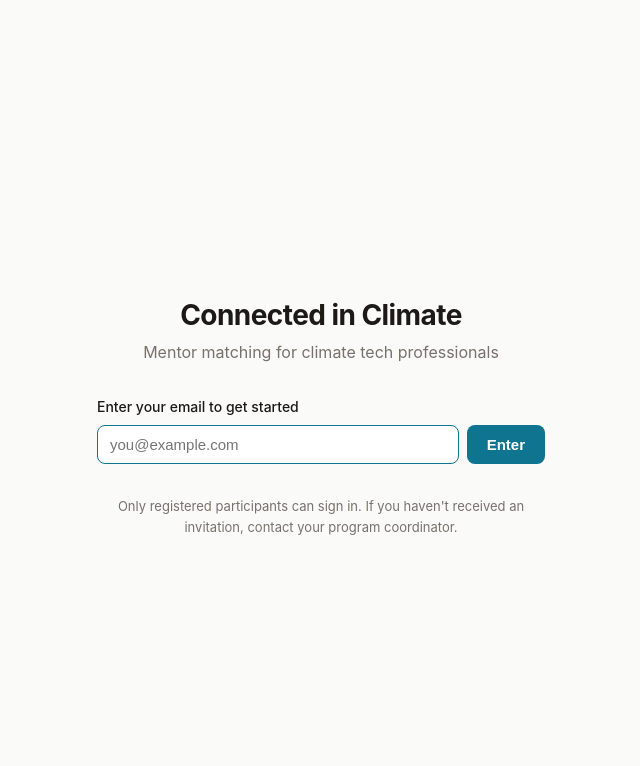
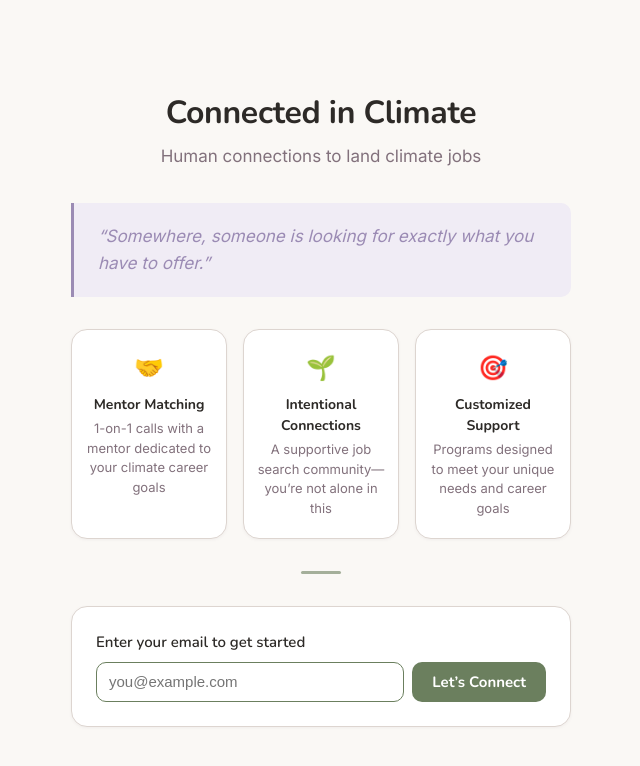
Before and after one commit to krzheng3150/connected-in-climate, a React (Vite) app in the folder client/: page / in a window 1280 px wide. Shown: the top 766 px of the page, without its empty margins (319-959 px from the left). Built offline with nearby package versions, Linux system fonts and the light colour scheme.

Commit message:
switch to warm colours and align with mockups

```diff
--- a/client/index.html
+++ b/client/index.html
@@ -3,6 +3,9 @@
   <head>
     <meta charset="UTF-8" />
     <meta name="viewport" content="width=device-width, initial-scale=1.0" />
+    <link rel="preconnect" href="https://fonts.googleapis.com" />
+    <link rel="preconnect" href="https://fonts.gstatic.com" crossorigin />
+    <link href="https://fonts.googleapis.com/css2?family=Nunito:wght@400;600;700&family=Inter:wght@400;500;600&display=swap" rel="stylesheet" />
     <title>Connected in Climate</title>
   </head>
   <body>
--- a/client/src/index.css
+++ b/client/src/index.css
@@ -1,45 +1,60 @@
 /* ── Tokens ─────────────────────────────────────────────────────── */
 :root {
-  --bg: #fafaf9;
-  --fg: #1c1917;
-  --muted: #78716c;
-  --border: #d6d3d1;
+  --bg: #faf8f5;
+  --fg: #2d2a27;
+  --muted: #82717c;
+  --border: #ddd5d0;
   --surface: #ffffff;
-  --accent: #0e7490;
-  --accent-hover: #0c6478;
-  --accent-light: #e0f2fe;
-  --error: #dc2626;
-  --error-light: #fef2f2;
-  --radius: 8px;
+  --accent: #6b7f5e;
+  --accent-hover: #576a4c;
+  --accent-light: #eef2eb;
+  --accent-secondary: #9b8bb4;
+  --accent-secondary-light: #f0ecf5;
+  --error: #c44545;
+  --error-light: #fdf0f0;
+  --radius: 10px;
+  --radius-lg: 16px;
+  --font-heading: 'Nunito', system-ui, sans-serif;
+  --font-body: 'Inter', system-ui, -apple-system, sans-serif;
+  --shadow-sm: 0 1px 3px rgba(130, 113, 124, 0.08);
+  --shadow-md: 0 4px 12px rgba(130, 113, 124, 0.1);
 }
 
 @media (prefers-color-scheme: dark) {
   :root:not([data-theme="light"]) {
-    --bg: #171717;
-    --fg: #e7e5e4;
-    --muted: #a8a29e;
-    --border: #3f3f3f;
-    --surface: #262626;
-    --accent: #22d3ee;
-    --accent-hover: #67e8f9;
-    --accent-light: #0e374a;
-    --error: #f87171;
-    --error-light: #3b1616;
+    --bg: #231f26;
+    --fg: #e8e4e1;
+    --muted: #a89da3;
+    --border: #3d3640;
+    --surface: #2c2730;
+    --accent: #9db192;
+    --accent-hover: #b5c9ab;
+    --accent-light: #2a3326;
+    --accent-secondary: #b8a6d4;
+    --accent-secondary-light: #2e273a;
+    --error: #e87171;
+    --error-light: #3b1a1a;
+    --shadow-sm: 0 1px 3px rgba(0, 0, 0, 0.2);
+    --shadow-md: 0 4px 12px rgba(0, 0, 0, 0.25);
     color-scheme: dark;
   }
 }
 
 :root[data-theme="dark"] {
-  --bg: #171717;
-  --fg: #e7e5e4;
-  --muted: #a8a29e;
-  --border: #3f3f3f;
-  --surface: #262626;
-  --accent: #22d3ee;
-  --accent-hover: #67e8f9;
-  --accent-light: #0e374a;
-  --error: #f87171;
-  --error-light: #3b1616;
+  --bg: #1a1819;
+  --fg: #e8e4e1;
+  --muted: #a89da3;
+  --border: #3d3638;
+  --surface: #272224;
+  --accent: #9db192;
+  --accent-hover: #b5c9ab;
+  --accent-light: #2a3326;
+  --accent-secondary: #b8a6d4;
+  --accent-secondary-light: #2e273a;
+  --error: #e87171;
+  --error-light: #3b1a1a;
+  --shadow-sm: 0 1px 3px rgba(0, 0, 0, 0.2);
+  --shadow-md: 0 4px 12px rgba(0, 0, 0, 0.25);
   color-scheme: dark;
 }
 
@@ -49,16 +64,20 @@
 body {
   background: var(--bg);
   color: var(--fg);
-  font-family: 'Inter', system-ui, -apple-system, sans-serif;
+  font-family: var(--font-body);
   line-height: 1.5;
   -webkit-font-smoothing: antialiased;
 }
 
+h1, h2, h3, h4, h5, h6 {
+  font-family: var(--font-heading);
+}
+
 /* ── Landing page ──────────────────────────────────────────────── */
 .landing {
-  max-width: 480px;
+  max-width: 540px;
   margin: 0 auto;
-  padding: 4rem 1rem 2rem;
+  padding: 3rem 1.25rem 2rem;
   text-align: center;
   min-height: 100dvh;
   display: flex;
@@ -68,25 +87,95 @@ body {
 }
 
 .landing-hero h1 {
-  font-size: 1.75rem;
+  font-size: 2rem;
   font-weight: 700;
-  letter-spacing: -0.02em;
-  margin-bottom: 0.25rem;
+  letter-spacing: -0.01em;
+  margin-bottom: 0.375rem;
+  color: var(--fg);
 }
 
 .tagline {
   color: var(--muted);
-  font-size: 1rem;
+  font-size: 1.0625rem;
+  line-height: 1.6;
+}
+
+.landing-quote {
+  font-style: italic;
+  font-size: 1.0625rem;
+  line-height: 1.6;
+  color: var(--accent-secondary);
+  padding: 1.25rem 1.5rem;
+  border-left: 3px solid var(--accent-secondary);
+  background: var(--accent-secondary-light);
+  border-radius: 0 var(--radius) var(--radius) 0;
+  text-align: left;
+}
+
+.landing-features {
+  display: grid;
+  grid-template-columns: repeat(auto-fit, minmax(140px, 1fr));
+  gap: 1rem;
+  text-align: center;
+}
+
+.landing-feature {
+  padding: 1.25rem 0.75rem;
+  background: var(--surface);
+  border: 1px solid var(--border);
+  border-radius: var(--radius-lg);
+  box-shadow: var(--shadow-sm);
+  transition: box-shadow 0.2s, border-color 0.2s;
+}
+
+.landing-feature:hover {
+  box-shadow: var(--shadow-md);
+  border-color: var(--accent);
+}
+
+.landing-feature-icon {
+  font-size: 1.5rem;
+  margin-bottom: 0.5rem;
+  display: block;
+}
+
+.landing-feature h3 {
+  font-size: 0.875rem;
+  font-weight: 700;
+  margin-bottom: 0.25rem;
+  color: var(--fg);
+}
+
+.landing-feature p {
+  font-size: 0.8125rem;
+  color: var(--muted);
+  line-height: 1.5;
+}
+
+.landing-divider {
+  width: 40px;
+  height: 3px;
+  background: var(--accent);
+  border: none;
+  border-radius: 2px;
+  margin: 0 auto;
+  opacity: 0.6;
 }
 
 .login-form {
   text-align: left;
+  background: var(--surface);
+  padding: 1.5rem;
+  border-radius: var(--radius-lg);
+  border: 1px solid var(--border);
+  box-shadow: var(--shadow-sm);
 }
 
 .login-form label {
   display: block;
-  font-size: 0.875rem;
-  font-weight: 500;
+  font-family: var(--font-heading);
+  font-size: 0.9375rem;
+  font-weight: 600;
   margin-bottom: 0.5rem;
 }
 
@@ -118,10 +207,11 @@ body {
   color: #fff;
   border: none;
   border-radius: var(--radius);
+  font-family: var(--font-heading);
   font-size: 0.9375rem;
-  font-weight: 600;
+  font-weight: 700;
   cursor: pointer;
-  transition: background 0.15s;
+  transition: background 0.2s, box-shadow 0.2s;
   white-space: nowrap;
 }
 
@@ -169,8 +259,8 @@ body {
 }
 
 .page-header h1 {
-  font-size: 1.125rem;
-  font-weight: 600;
+  font-size: 1.25rem;
+  font-weight: 700;
 }
 
 .user-info {
@@ -306,13 +396,15 @@ body {
   padding: 0.875rem 1rem;
   margin-bottom: 0.5rem;
   cursor: pointer;
-  transition: border-color 0.15s;
+  transition: border-color 0.2s, box-shadow 0.2s;
   font-family: inherit;
   color: var(--fg);
+  box-shadow: var(--shadow-sm);
 }
 
 .match-card:hover {
   border-color: var(--accent);
+  box-shadow: var(--shadow-md);
 }
 
 .match-card-top {
--- a/client/src/pages/Landing.jsx
+++ b/client/src/pages/Landing.jsx
@@ -2,7 +2,35 @@ import { useState } from 'react'
 import { useNavigate } from 'react-router-dom'
 import { useAuth } from '../context/AuthContext.jsx'
 
-export default function Landing() {
+const FEATURES = [
+  {
+    icon: '\u{1F91D}',
+    title: 'Mentor Matching',
+    description: '1-on-1 calls with a mentor dedicated to your climate career goals',
+  },
+  {
+    icon: '\u{1F331}',
+    title: 'Intentional Connections',
+    description: 'A supportive job search community—you’re not alone in this',
+  },
+  {
+    icon: '\u{1F3AF}',
+    title: 'Customized Support',
+    description: 'Programs designed to meet your unique needs and career goals',
+  },
+]
+
+function FeatureCard({ icon, title, description }) {
+  return (
+    <div className="landing-feature">
+      <span className="landing-feature-icon" aria-hidden="true">{icon}</span>
+      <h3>{title}</h3>
+      <p>{description}</p>
+    </div>
+  )
+}
+
+function LoginForm() {
   const [email, setEmail] = useState('')
   const { login, error, loading } = useAuth()
   const navigate = useNavigate()
@@ -16,12 +44,6 @@ export default function Landing() {
   }
 
   return (
-    <div className="landing">
-      <div className="landing-hero">
-        <h1>Connected in Climate</h1>
-        <p className="tagline">Mentor matching for climate tech professionals</p>
-      </div>
-
     <form className="login-form" onSubmit={handleSubmit}>
       <label htmlFor="email">Enter your email to get started</label>
       <div className="input-row">
@@ -36,16 +58,36 @@ export default function Landing() {
           autoComplete="email"
         />
         <button type="submit" disabled={loading}>
-            {loading ? 'Checking...' : 'Enter'}
+          {loading ? 'Checking…' : "Let’s Connect"}
         </button>
       </div>
       {error && <p className="form-error">{error}</p>}
     </form>
+  )
+}
 
-      <p className="help-text">
-        Only registered participants can sign in. If you haven't received an
-        invitation, contact your program coordinator.
-      </p>
+export default function Landing() {
+  return (
+    <div className="landing">
+      <div className="landing-hero">
+        <h1>Connected in Climate</h1>
+        <p className="tagline">Human connections to land climate jobs</p>
+      </div>
+
+      <blockquote className="landing-quote">
+        &ldquo;Somewhere, someone is looking for exactly what you have to offer.&rdquo;
+      </blockquote>
+
+      <div className="landing-features">
+        {FEATURES.map(f => (
+          <FeatureCard key={f.title} {...f} />
+        ))}
+      </div>
+
+      <hr className="landing-divider" />
+
+      <LoginForm />
+
     </div>
   )
 }
```
Also changed, not shown: 1 other file (tests, documents, lock files or other folders). Lines whose indentation alone changed are shown as unchanged.
